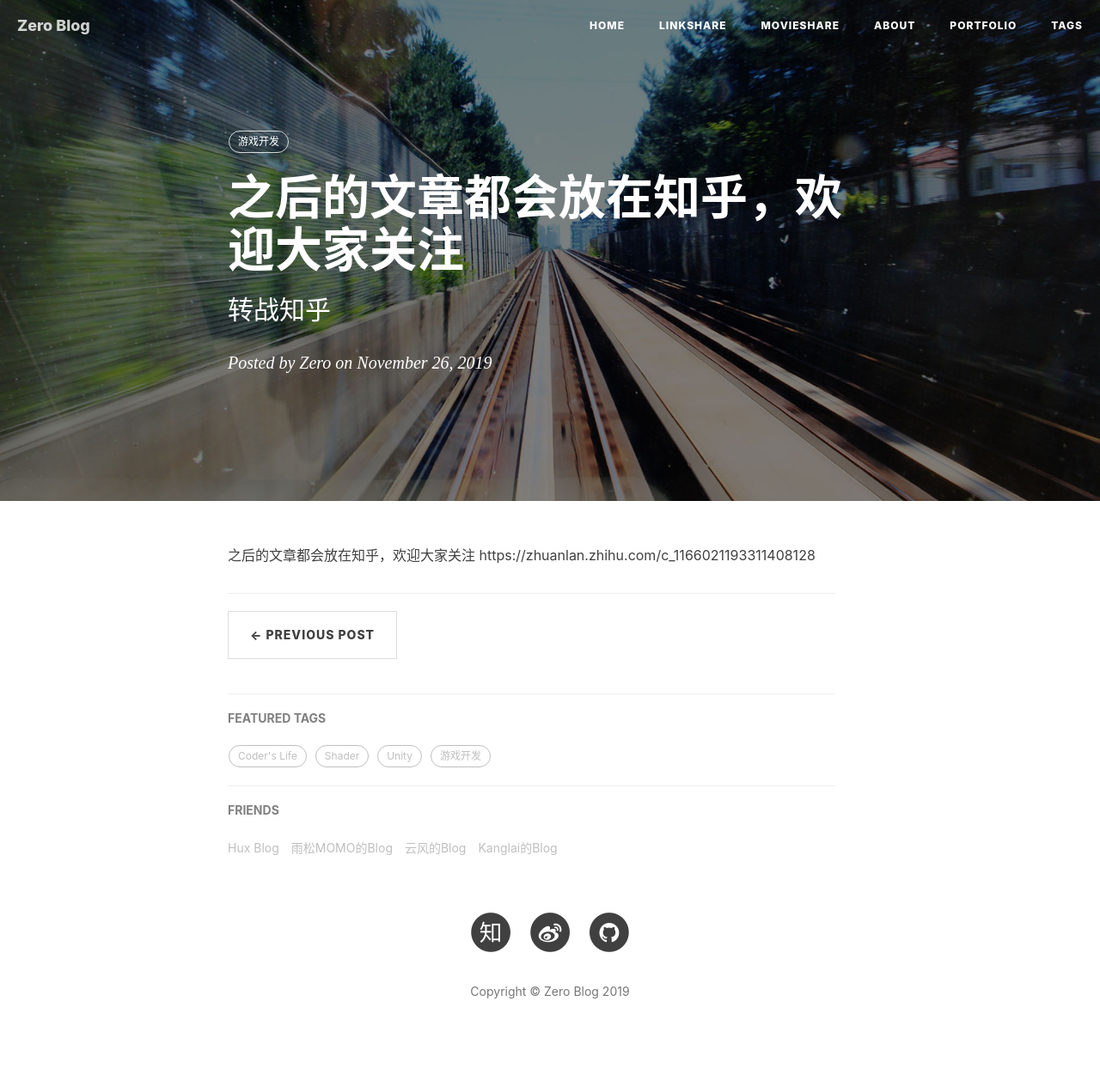
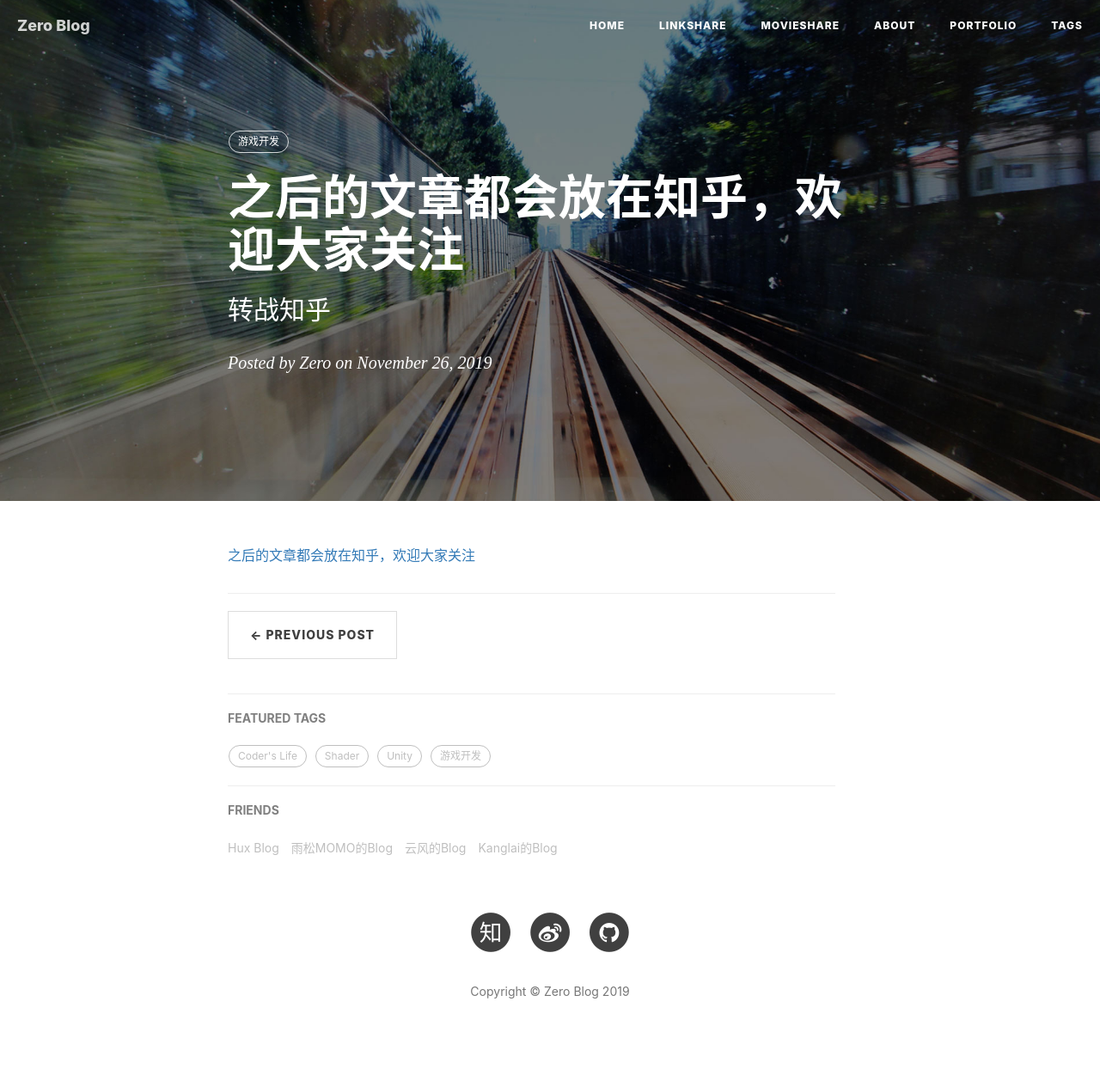
Before and after one commit to tingdahaideshengyin/aver58.github.io, a Jekyll site: the page built from _posts/2019-11-26-new.md, in a window 1280 px wide. Shown: the whole page at 86% size. Built offline with Jekyll 4.4.1, drawn with Linux system fonts in a browser that asks for light colours; nearby versions of some CDN libraries; comment, search, counter and statistics services are not loaded.

Commit message:
* 知乎

```diff
--- a/_posts/2019-11-26-new.md
+++ b/_posts/2019-11-26-new.md
@@ -9,5 +9,4 @@ tags:
     - 游戏开发
 ---
 
-之后的文章都会放在知乎，欢迎大家关注
-https://zhuanlan.zhihu.com/c_1166021193311408128
+[之后的文章都会放在知乎，欢迎大家关注](https://zhuanlan.zhihu.com/c_1166021193311408128)
```
